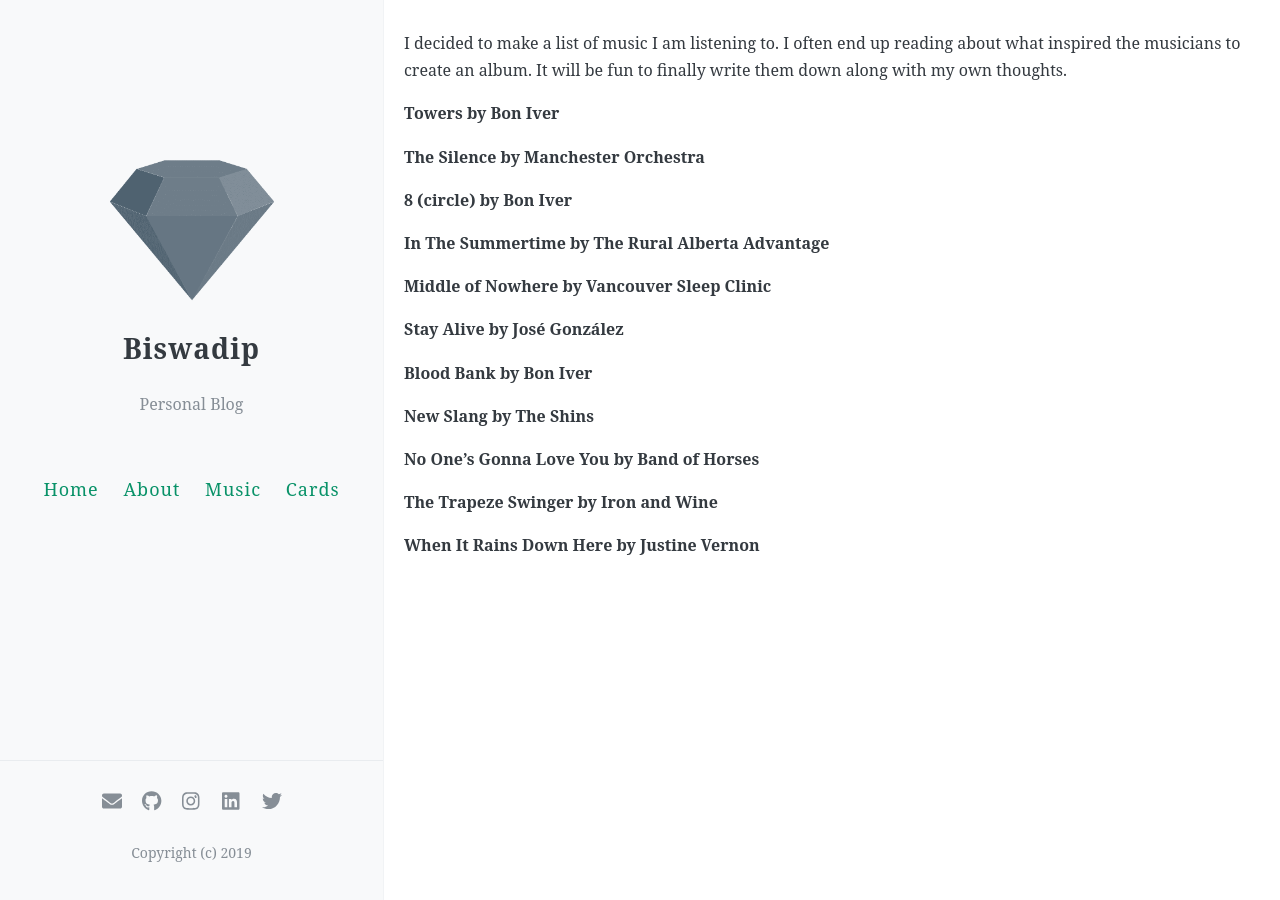
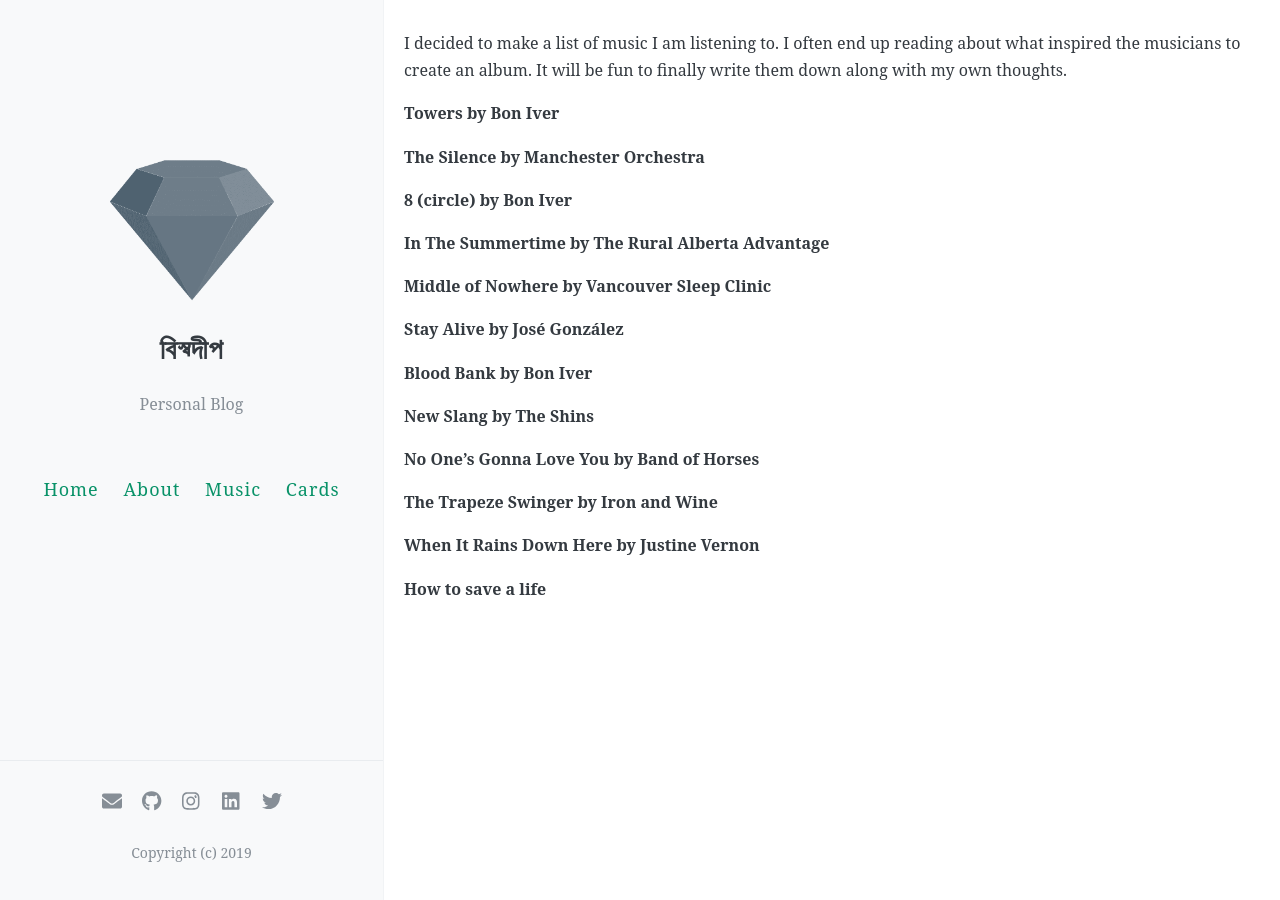
Before and after one commit to mandalbiswadip/mandalbiswadip.github.io, a Jekyll site: the page built from music.md, in a window 1280 px wide. Built offline with Jekyll 4.4.1, drawn with Linux system fonts in a browser that asks for light colours; our own code applies the rules of GitHub Pages for plain Markdown files; comment, search, counter and statistics services are not loaded.

```diff
--- a/_config.yml
+++ b/_config.yml
@@ -7,7 +7,7 @@
 # Behind the pound sign text is documentation, it will not be read by the program.
 
 # Description/Signature
-name: Biswadip
+name: বিস্বদীপ
 description : Personal Blog
 
 
--- a/music.md
+++ b/music.md
@@ -31,3 +31,6 @@ I decided to make a list of music I am listening to. I often end up reading abou
 
 
 **When It Rains Down Here by Justine Vernon**
+
+
+**How to save a life**
```
